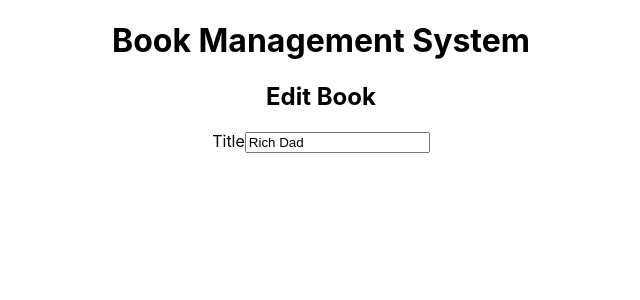
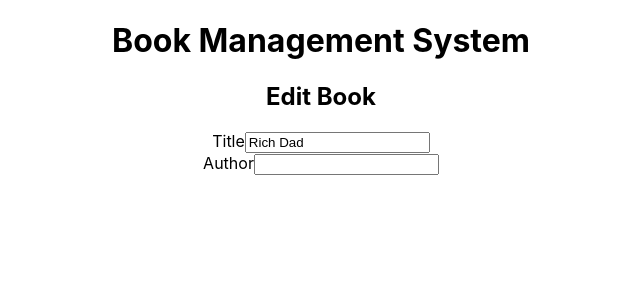
Before and after one commit to ankitsng0007/AnkitRepo, a React (Create React App) app in the folder RCT-211/Day-7/book_management_system/: page /books/1/edit in a window 1280 px wide. Shown: the top 300 px of the page, without its empty margins (319-959 px from the left). Built offline with nearby package versions, Linux system fonts and the light colour scheme; data requests are answered from the project's data file.

Commit message:
File added

```diff
--- a/RCT-211/Day-7/book_management_system/src/Pages/EditBook.jsx
+++ b/RCT-211/Day-7/book_management_system/src/Pages/EditBook.jsx
@@ -37,7 +37,10 @@ function EditBook() {
         <label>Title</label>
         <input value={title} onChange={(e)=>setTitle(e.target.value)}/>
       </div>
-
+      <div>
+        <label>Author</label>
+        <input />
+      </div>
     </div>
   );
 }
--- a/RCT-211/Day-7/book_management_system/src/Redux/AppData/action.js
+++ b/RCT-211/Day-7/book_management_system/src/Redux/AppData/action.js
@@ -28,4 +28,7 @@ const getBooks = (params)=>
             dispatch(getBookError());
         });
     };
+
+    //patch
+    //{id:2, book_name:"Modified Book Name"}
 export {getBooks};
```
